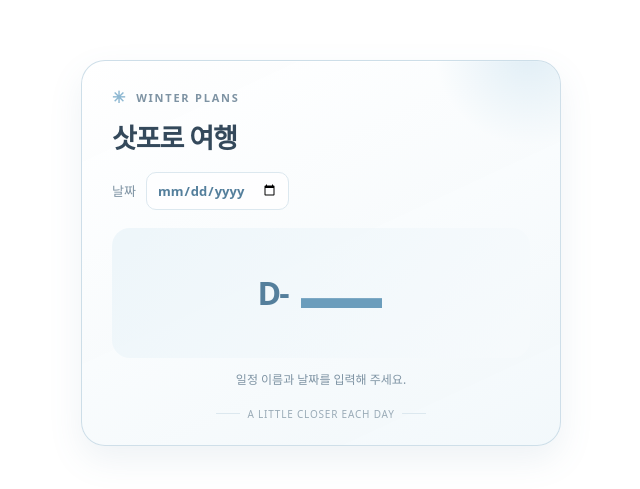
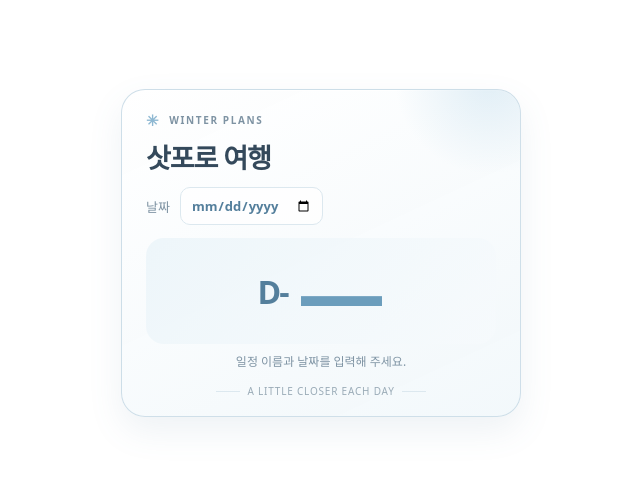
Before and after one commit to geonhwi-sim/sapporo-dday-widget, a plain HTML site: page index.html in a window 1280 px wide. Shown: the part 147-636 px from the top of the page, without its empty margins (319-959 px from the left). Drawn offline with Linux system fonts and the light colour scheme.

Commit message:
Make widget smaller and editable

```diff
--- a/index.html
+++ b/index.html
@@ -8,29 +8,32 @@
 <style>
   :root { color-scheme: light; --ink:#34495b; --muted:#7e93a3; --blue:#8eb8d2; --blue-deep:#547f9c; --ice:#edf5f9; --line:#dce8ef; --berry:#bc777c; }
   * { box-sizing:border-box; }
-  body { margin:0; min-height:100vh; display:grid; place-items:center; padding:22px; background:transparent; color:var(--ink); font-family:ui-rounded,"Noto Sans KR","Apple SD Gothic Neo",system-ui,sans-serif; }
-  .card { width:min(100%,480px); overflow:hidden; position:relative; padding:28px 30px 24px; border:1px solid rgba(199,218,230,.85); border-radius:24px; background:linear-gradient(155deg,rgba(255,255,255,.98),rgba(242,248,251,.97)); box-shadow:0 14px 34px rgba(84,127,156,.10), inset 0 1px 0 white; }
+  body { margin:0; min-height:100vh; display:grid; place-items:center; padding:16px; background:transparent; color:var(--ink); font-family:ui-rounded,"Noto Sans KR","Apple SD Gothic Neo",system-ui,sans-serif; }
+  .card { width:min(100%,400px); overflow:hidden; position:relative; padding:22px 24px 18px; border:1px solid rgba(199,218,230,.85); border-radius:24px; background:linear-gradient(155deg,rgba(255,255,255,.98),rgba(242,248,251,.97)); box-shadow:0 14px 34px rgba(84,127,156,.10), inset 0 1px 0 white; }
   .card::before { content:""; position:absolute; width:190px;height:190px;right:-64px;top:-105px;border-radius:50%;background:radial-gradient(circle,rgba(192,220,236,.45),rgba(192,220,236,0) 70%);pointer-events:none; }
   .topline { position:relative; display:flex; align-items:center; gap:9px; color:var(--muted); font-size:11px; font-weight:700; letter-spacing:.16em; text-transform:uppercase; }
-  .flake { color:var(--blue); font-size:16px; line-height:1; }
-  .event { display:block; width:100%; margin:15px 0 0; padding:0; border:0; outline:0; background:transparent; color:var(--ink); font-size:clamp(21px,5vw,27px); line-height:1.3; font-weight:700; font-family:inherit; letter-spacing:-.04em; }
+  .flake { color:var(--blue); font-size:15px; line-height:1; }
+  .series { width:min(100%,220px); padding:2px 0; border:0; border-bottom:1px solid transparent; outline:0; background:transparent; color:var(--muted); font-size:10px; line-height:1.2; font-weight:700; font-family:inherit; letter-spacing:.16em; }
+  .series:focus { border-bottom-color:var(--line); }
+  .series::placeholder { color:#a9bac6; }
+  .event { display:block; width:100%; margin:11px 0 0; padding:0; border:0; outline:0; background:transparent; color:var(--ink); font-size:clamp(21px,5vw,27px); line-height:1.3; font-weight:700; font-family:inherit; letter-spacing:-.04em; }
   .event::placeholder { color:#a9bac6; }
-  .date-row { margin-top:16px; display:flex; align-items:center; gap:10px; color:var(--muted); font-size:13px; }
+  .date-row { margin-top:12px; display:flex; align-items:center; gap:10px; color:var(--muted); font-size:13px; }
   input[type=date] { min-width:0; padding:8px 10px; border:1px solid var(--line); border-radius:10px; background:rgba(255,255,255,.78); color:var(--blue-deep); font-size:13px; font-weight:600; font-family:inherit; }
-  .count-area { min-height:130px; margin-top:18px; display:flex; align-items:center; justify-content:center; gap:10px; border-radius:18px; background:linear-gradient(135deg,rgba(234,244,249,.8),rgba(248,251,253,.5)); }
+  .count-area { min-height:106px; margin-top:13px; display:flex; align-items:center; justify-content:center; gap:10px; border-radius:18px; background:linear-gradient(135deg,rgba(234,244,249,.8),rgba(248,251,253,.5)); }
   .prefix { color:var(--blue-deep); font-size:clamp(24px,6vw,32px); font-weight:700; letter-spacing:-.06em; }
   .number { color:#6b9dbc; font-size:clamp(64px,17vw,88px); font-weight:750; letter-spacing:-.09em; line-height:1; font-variant-numeric:tabular-nums; }
   .number.today { color:var(--berry); }
   .unit { align-self:center; margin:25px 0 0 -3px; color:var(--muted); font-size:15px; font-weight:600; }
-  .hint { min-height:19px; margin:12px 0 0; text-align:center; color:var(--muted); font-size:12px; }
-  .foot { display:flex; justify-content:center; align-items:center; gap:7px; margin-top:18px; color:#9aabb7; font-size:10px; letter-spacing:.08em; }
+  .hint { min-height:19px; margin:8px 0 0; text-align:center; color:var(--muted); font-size:12px; }
+  .foot { display:flex; justify-content:center; align-items:center; gap:7px; margin-top:13px; color:#9aabb7; font-size:10px; letter-spacing:.08em; }
   .foot::before,.foot::after { content:""; width:24px; height:1px; background:var(--line); }
-  @media(max-width:400px){.card{padding:23px 20px 20px;border-radius:20px}.count-area{min-height:112px}}
+  @media(max-width:400px){.card{padding:20px 18px 16px;border-radius:19px}.count-area{min-height:96px}}
 </style>
 </head>
 <body>
 <main class="card" aria-label="디데이 위젯">
-  <div class="topline"><span class="flake" aria-hidden="true">✳</span><span>WINTER PLANS</span></div>
+  <div class="topline"><span class="flake" aria-hidden="true">✳</span><input class="series" id="series" type="text" maxlength="24" aria-label="상단 문구" placeholder="SECTION LABEL"></div>
   <input class="event" id="event" type="text" maxlength="28" aria-label="일정 이름" placeholder="기다리는 날의 이름">
   <div class="date-row"><span>날짜</span><input id="date" type="date" aria-label="목표 날짜"></div>
   <section class="count-area" aria-live="polite">
@@ -41,6 +44,7 @@
 </main>
 <script>
 (() => {
+  const seriesInput = document.querySelector('#series');
   const eventInput = document.querySelector('#event');
   const dateInput = document.querySelector('#date');
   const prefix = document.querySelector('#prefix');
@@ -48,9 +52,11 @@
   const unit = document.querySelector('#unit');
   const hint = document.querySelector('#hint');
   try {
+    seriesInput.value = localStorage.getItem('sapporo-dday-series') || 'WINTER PLANS';
     eventInput.value = localStorage.getItem('sapporo-dday-title') || '삿포로 여행';
     dateInput.value = localStorage.getItem('sapporo-dday-date') || '';
-  } catch (_) { eventInput.value = '삿포로 여행'; }
+  } catch (_) { seriesInput.value = 'WINTER PLANS'; eventInput.value = '삿포로 여행'; }
+  seriesInput.addEventListener('input', () => { try { localStorage.setItem('sapporo-dday-series', seriesInput.value); } catch (_) {} });
   function render() {
     const title = eventInput.value.trim();
     const raw = dateInput.value;
```
